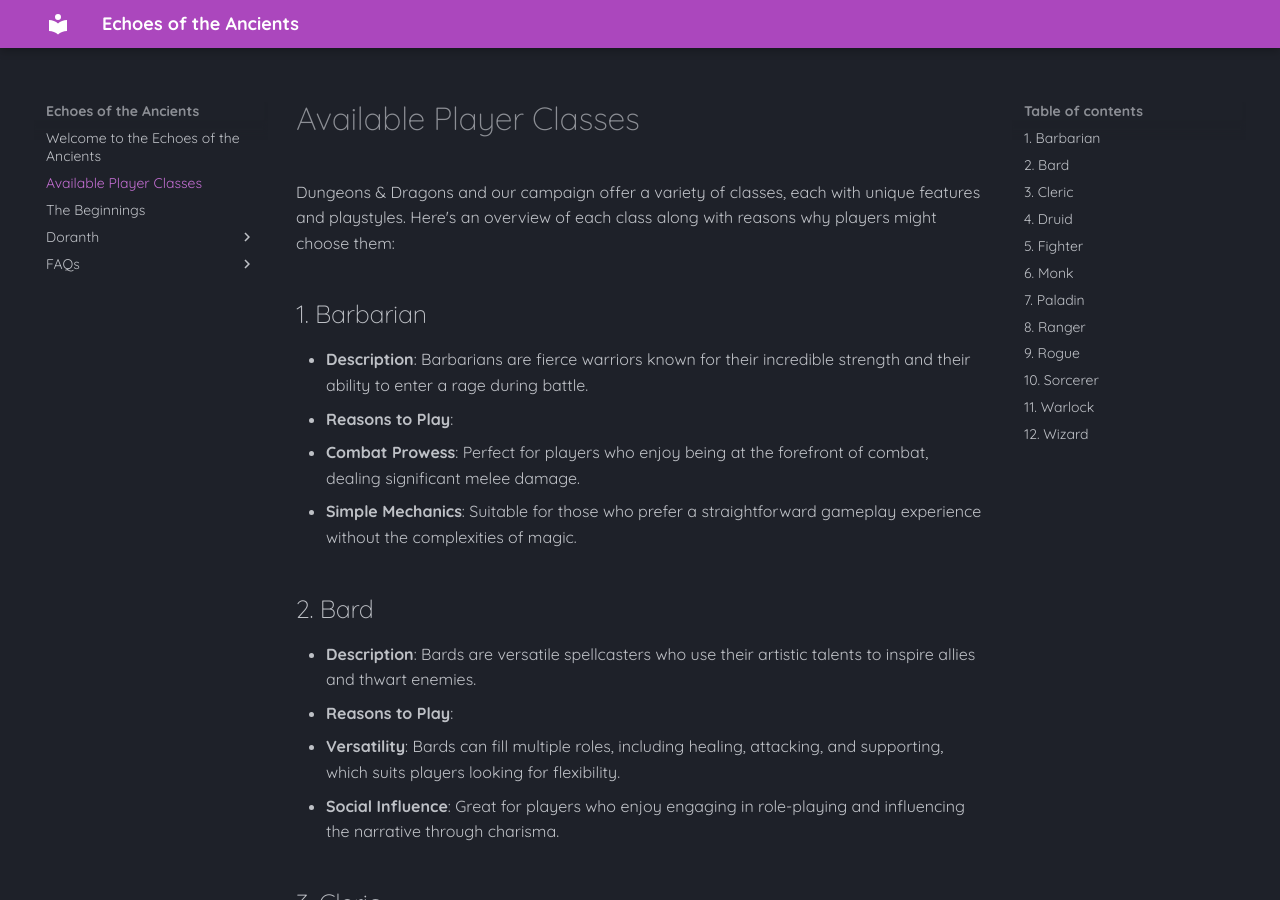
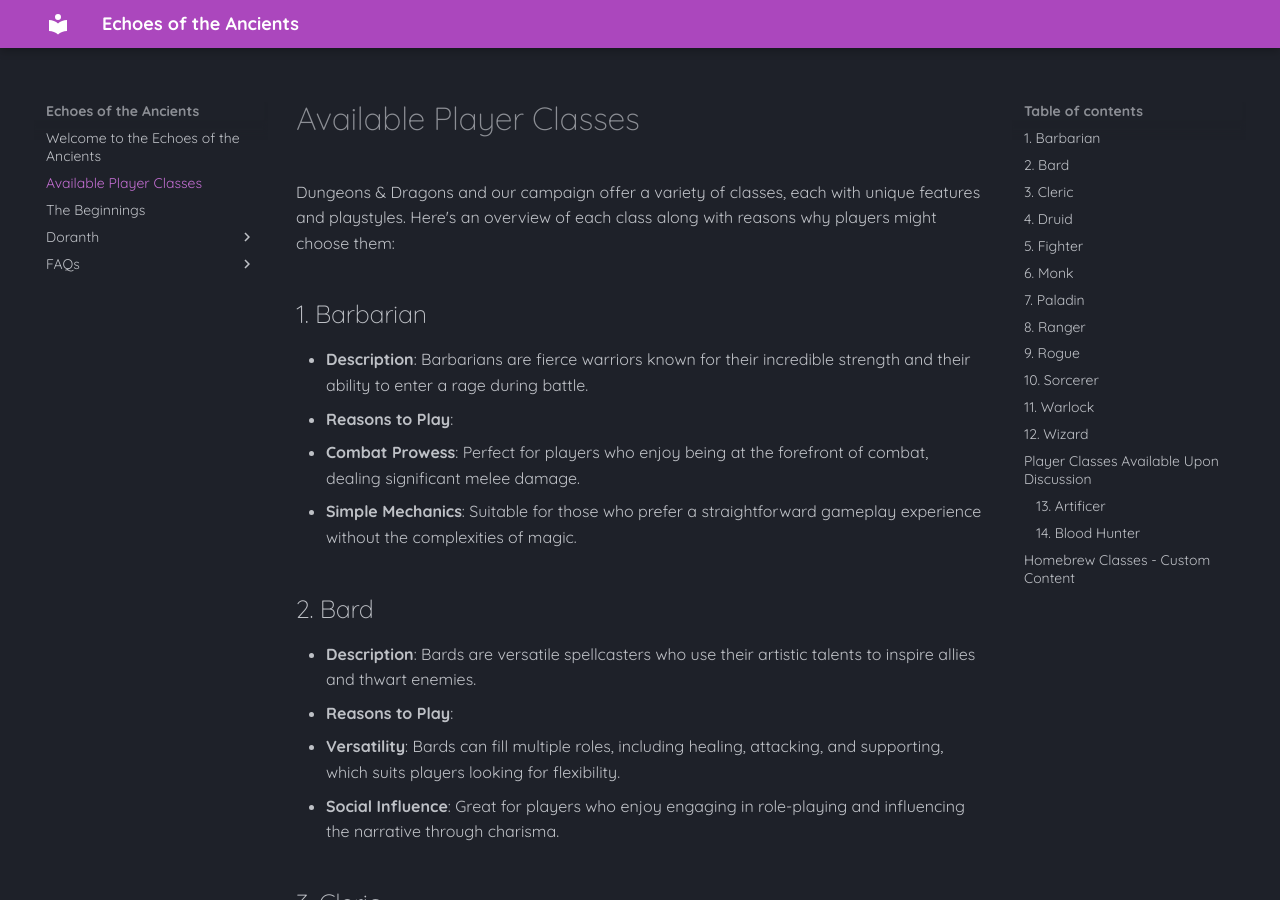
Before and after one commit to Bomchoo/Arvanis-Wiki, an MkDocs documentation site: the page built from docs/Classes..md, in a window 1280 px wide and 900 px high. Built offline with MkDocs 1.6.1 and Material for MkDocs 9.7.7, drawn with Linux system fonts in a browser that asks for light colours.

Commit message:
formatting fix

```diff
--- a/docs/Classes..md
+++ b/docs/Classes..md
@@ -76,14 +76,14 @@
 
 ---
 
-# Player Classes Available Upon Discussion
+## Player Classes Available Upon Discussion
 
 !!! info "Available Upon Discussion"
 
     I am totally okay with choosing either one of these classes, I just need to discuss the finer details
     of the character with you, including background, lore and more. Please speak to me with any questions or concerns you may have.
 
-## 13. Artificer
+### 13. Artificer
 - **Description**: Artificers are masters of magical invention, crafting magical items and mechanized gadgets to aid them in various situations.
 - **Reasons to Play**:
   - **Inventive Creativity**: Ideal for players who enjoy problem-solving with gadgets and custom magic items.
@@ -91,7 +91,7 @@
 - **Special Consideration**:
   - **Demonstration of Knowledge**: Players must demonstrate a sufficient understanding of the class mechanics to play this class, focusing on the creation and use of magical devices and inventions.
 
-## 14. Blood Hunter
+### 14. Blood Hunter
 - **Description**: Blood Hunters are grim warriors who use forbidden arcane techniques powered by their own lifeblood to combat monstrous threats.
 - **Reasons to Play**:
   - **Dark, Gritty Role-Playing**: Suitable for players drawn to a darker, more self-sacrificial character archetype.
@@ -101,7 +101,7 @@
 
 ---
 
-# Homebrew Classes - Custom Content
+## Homebrew Classes - Custom Content
 
 !!! warning "Hard Sell"
 
```
